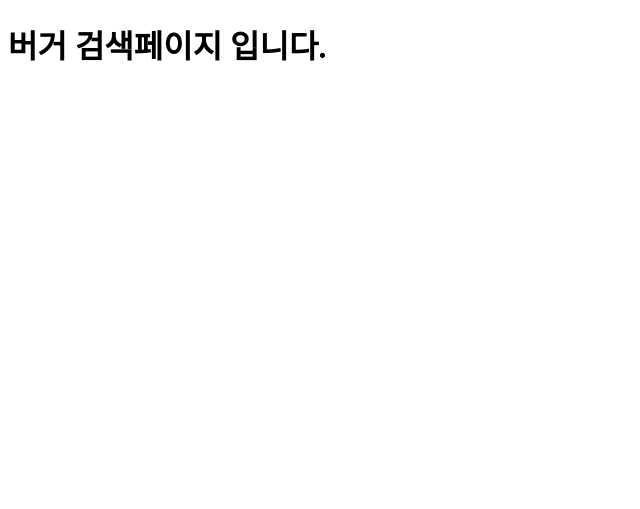
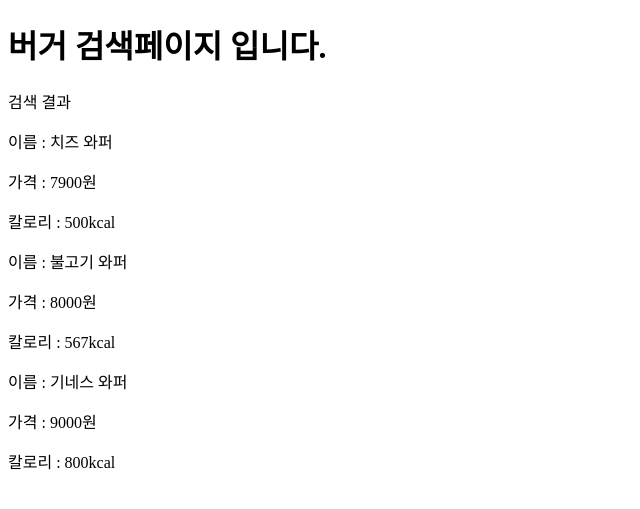
Before and after one commit to galadriel91/django-basics, a Django app: template 01.Pyburger/templates/search.html in a window 1280 px wide. Shown: the top 509 px of the page, without its empty margins (0-640 px from the left). Run offline with Django 4.2, Linux system fonts and the light colour scheme; the template is opened without the code that fills it: values that come from a table or form of the project are taken from there, others are empty; data comes from the database, SQL or seed files in the repository.

Commit message:
Update: Get correct Item in db by query

```diff
--- a/01.Pyburger/templates/search.html
+++ b/01.Pyburger/templates/search.html
@@ -6,5 +6,13 @@
 </head>
 <body>
     <h1>버거 검색페이지 입니다.</h1>
+    <div>검색 결과</div>
+    {% for item in burger%}
+        <div>
+            <p>이름 : {{item.name}}</p>
+            <p>가격 : {{item.price}}원</p>
+            <p>칼로리 : {{item.calories}}kcal</p>
+        </div>
+    {%endfor%}
 </body>
 </html>
```
Also changed, not shown: 01.Pyburger/config/views.py (+6 -1 lines).
